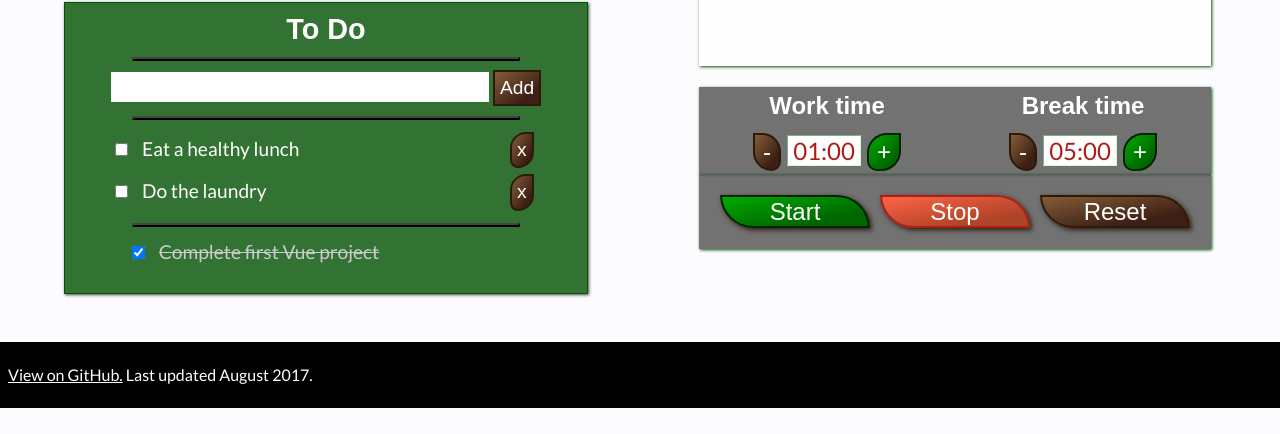
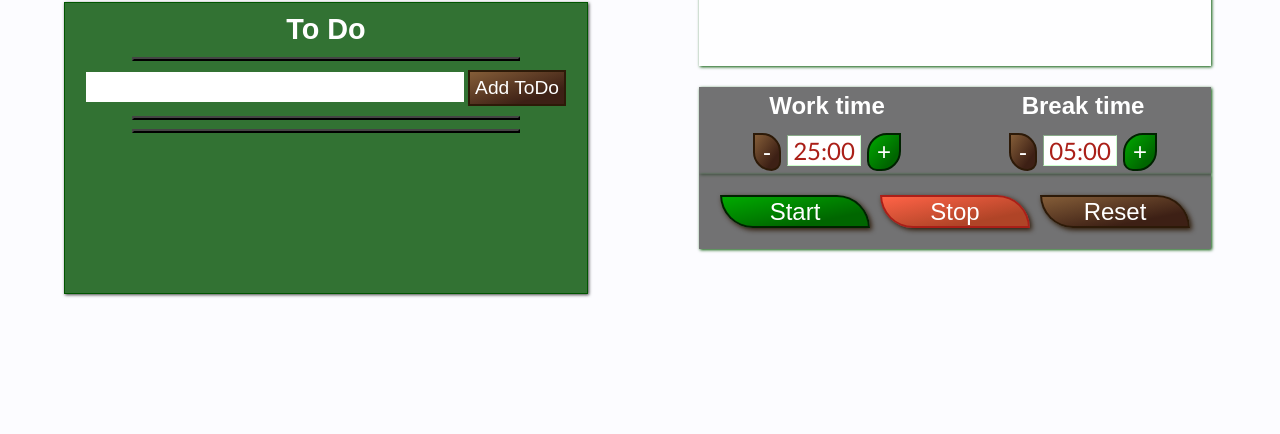
Before and after one commit to DontCallMeJennay/JS-Projects, a website: page pomodoro-clock-new/index.html in a window 1280 px wide. Shown: the part 396-830 px from the top of the page. After the commit the page ends 800 px from the top, so only its background shows below. Drawn offline with nearby package versions, Linux system fonts and the light colour scheme; a web font is replaced by a local one.

Commit message:
ARIA linting and fixing header issues

```diff
--- a/pomodoro-clock-new/css/style.css
+++ b/pomodoro-clock-new/css/style.css
@@ -27,13 +27,6 @@ button {
 hr {
     border: 2px outset #444;
     width: 75%;
-}
-
-footer {
-    background-color: black;
-    color: white;
-    padding: 0.5em;
-    margin: 0;
 }
 
 h1 {
@@ -214,7 +207,7 @@ main {
 }
 
 .brown {
-    background-color: #744D28;
+    background-color: #3D2015;
     background: linear-gradient(to bottom right, #845D38, #3D2015 75%);
     border: 2px solid #2D1A08;
     color: white;
--- a/pomodoro-clock-new/index.html
+++ b/pomodoro-clock-new/index.html
@@ -1,14 +1,14 @@
 <!DOCTYPE html>
-<html>
+<html lang="en">
 
 <head>
-    <meta charset="etf-8">
-    <title> </title>
-    <meta name="description" content="">
-    <meta name="viewport" content="width=device-width, initial-scale=1">
+    <meta charset="utf-8">
+    <title>Productivity Timer and To-do List</title>
+    <meta name="description" content="Productivity timer and to-do list">
+    <meta name="viewport" content="width=device-width, initial-scale=1, shrink-to-fit=no">
+    <link href="https://fonts.googleapis.com/css?family=Fresca|Lato" rel="stylesheet">
     <link rel="stylesheet" href="https://cdnjs.cloudflare.com/ajax/libs/normalize/7.0.0/normalize.min.css">
-    <link href="https://fonts.googleapis.com/css?family=Fresca|Lato" rel="stylesheet">
-    <link rel="stylesheet" href="css/style.css">
+    <link rel="stylesheet" href="./css/style.css">
     <script src="https://cdnjs.cloudflare.com/ajax/libs/vue/2.4.2/vue.min.js"></script>
     </script>
 </head>
@@ -50,22 +50,21 @@
                 <button class="brown" id="reset">Reset</button>
             </div>
         </section>
-
         <section class="quadrant ToDo" id='todo'>
             <div>
                 <h2>To Do</h2>
                 <hr />
-                <input type='text' v-model='newItem' />
-                <button class='brown' @click='add()'>Add</button> <span></span>
+                <input type='text' v-model='newItem' aria-label="Input for new to-do task"/>
+                <button class='brown' aria-label="Add item to to-do list" @click='add()'>Add ToDo</button>
                 <hr />
                 <ul>
-                <template v-for='(item, index) in tasks'>
-                    <li v-show='!item.done'>
-                        <input type='checkbox' @click='item.done=!item.done' unchecked />
-                        <input type='text' class='seethru' v-bind:class='noedit' class='noedit' v-model='item.task'>
-                        <button class='brown add-time' @click='remove(item, index)'>x</button>
-                    </li>
-                </template>
+                    <template v-for='(item, index) in tasks'>
+                        <li v-show='!item.done'>
+                            <input type='checkbox' @click='item.done=!item.done' unchecked aria-label="selector for item on to-do list"/>
+                            <input type='text' class='seethru' v-bind:class='noedit' class='noedit' v-model='item.task' aria-label="To-do list item">
+                            <button class='brown add-time' @click='remove(item, index)' aria-label="Remove this item from to-do list">x</button>
+                        </li>
+                    </template>
                 </ul>
             </div>
             <hr />
@@ -73,8 +72,9 @@
                 <ul>
                     <template v-for='item in tasks'>
                         <li v-show='item.done'>
-                            <input type='checkbox' @click='item.done=!item.done' checked />
-                            <input class='finished' type='text' v-bind:class='noedit' v-model='item.task' disabled='disabled' /></li>
+                            <input type='checkbox' @click='item.done=!item.done' checked aria-label="Mark to-do list item as unfinished"/>
+                            <input class='finished' type='text' v-bind:class='noedit' v-model='item.task' disabled='disabled' aria-label="completed to-do list item"/>
+                        </li>
                     </template>
                 </ul>
             </div>
@@ -83,13 +83,11 @@
     <footer>
         <audio id="soundW" src="snd/isteak_bell.mp3" type="audio/mp3"></audio>
         <audio id="soundB" src="snd/herbertboland_piano3.mp3" type="audio/mp3"></audio>
-        <p><a href='https://github.com/silverrain64/JS-Projects/tree/master/pomodoro-clock-new'>View on GitHub.</a>  Last updated August 2017.</p>
     </footer>
-    <script src='js/list.js'></script>
     <script src="https://cdnjs.cloudflare.com/ajax/libs/moment.js/2.18.1/moment.js"></script>
     <script src="https://code.jquery.com/jquery-3.2.1.js" integrity="sha256-DZAnKJ/6XZ9si04Hgrsxu/8s717jcIzLy3oi35EouyE=" crossorigin="anonymous">
     </script>
-    <script src="js/main.js"></script>
+    <script src="./js/main.js"></script>
 </body>
 
 </html>
--- a/pomodoro-clock-new/js/main.js
+++ b/pomodoro-clock-new/js/main.js
@@ -1,7 +1,7 @@
 $(document).ready(function() {
 
     var tickTock;
-    var workTimer = initTimer(1);
+    var workTimer = initTimer(25);
     var breakTimer = initTimer(5);
     var mainTimer;
     var working = true;
```
Also changed, not shown: pomodoro-clock-new/gulpfile.js (+1 -9 lines), 1 other file.
